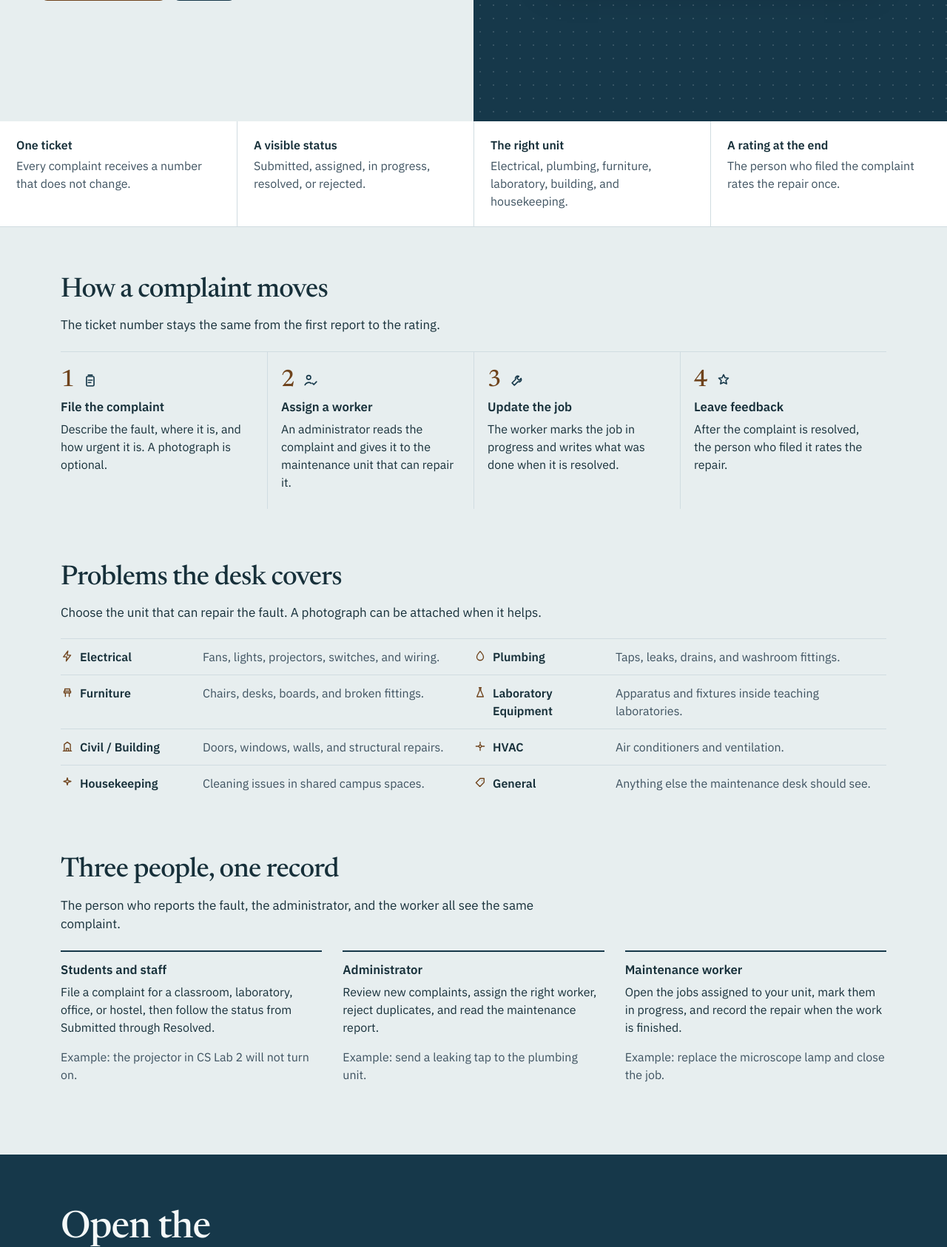
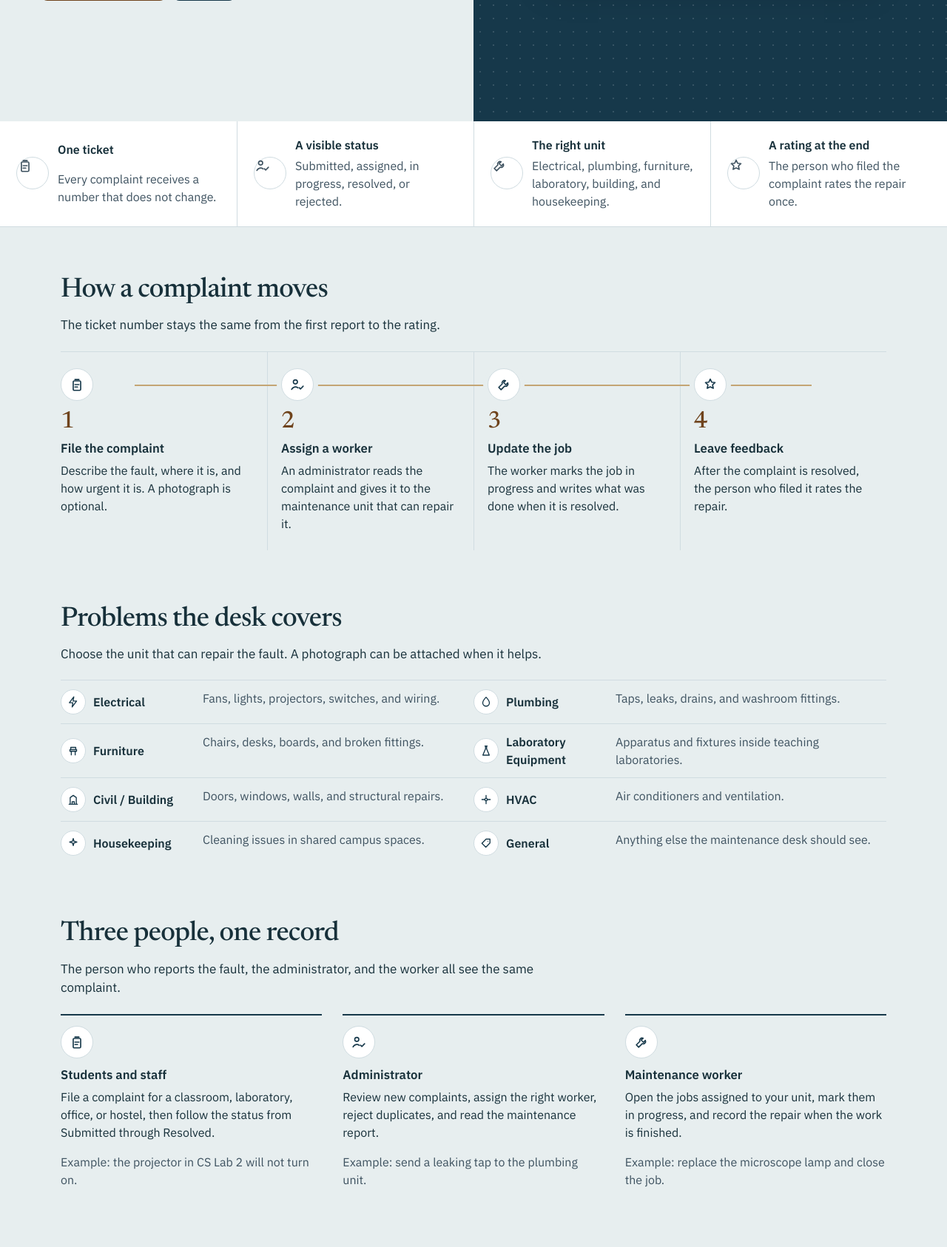
Before and after one commit to hananvirgosofts/fixflow, a PHP site: page / in a window 1280 px wide. Shown: the part 637-2323 px from the top of the page at 74% size. Run offline with PHP 8.4, Linux system fonts and the light colour scheme; data that the repository does not hold is empty.

Commit message:
Animate each homepage module with its own icon.
The complaint path draws itself, and each repair type moves when it is pointed at.

Co-authored-by: Cursor <cursoragent@cursor.com>

```diff
--- a/assets/css/style.css
+++ b/assets/css/style.css
@@ -460,6 +460,66 @@ a {
     color: var(--navy);
 }
 
+.mod-mark {
+    width: 44px;
+    height: 44px;
+    border-radius: 50%;
+    display: inline-flex;
+    align-items: center;
+    justify-content: center;
+    background: #fff;
+    border: 1px solid var(--line);
+    color: var(--navy);
+    margin-bottom: 12px;
+}
+
+.process .mod-mark {
+    box-shadow: 0 0 0 6px var(--fog);
+}
+
+.mod-mark .ico {
+    width: 22px;
+    height: 22px;
+}
+
+.desk-strip div {
+    display: grid;
+    grid-template-columns: 44px minmax(0, 1fr);
+    column-gap: 12px;
+    align-items: center;
+}
+
+.desk-strip .mod-mark {
+    grid-row: 1 / span 2;
+    margin-bottom: 0;
+}
+
+.process .mod-mark {
+    animation: mark-in 0.5s ease both;
+}
+
+.process .col-md-6:nth-child(2) .mod-mark { animation-delay: 0.15s; }
+.process .col-md-6:nth-child(3) .mod-mark { animation-delay: 0.3s; }
+.process .col-md-6:nth-child(4) .mod-mark { animation-delay: 0.45s; }
+
+.mod-file .ico path {
+    animation: ink 0.85s ease both;
+}
+
+.mod-assign .ico path:last-of-type {
+    animation: ink 0.5s ease 0.35s both;
+}
+
+.mod-work .ico {
+    transform-origin: 68% 72%;
+    animation: work-swing 1.4s ease-in-out 0.4s 2;
+}
+
+.mod-rate .ico {
+    transform-origin: center;
+    animation: star-pop 0.75s ease 0.55s both;
+}
+
 .step h3,
 .roles h3 {
     font-size: 1.05rem;
@@ -483,16 +543,62 @@ a {
 
 .catalog dt {
     display: flex;
-    align-items: flex-start;
-    gap: 8px;
-    font-weight: 600;
-}
-
-.catalog dt .ico {
+    align-items: center;
+    gap: 10px;
+    font-weight: 600;
+}
+
+.catalog dt .cat-ico {
+    width: 34px;
+    height: 34px;
+    border-radius: 50%;
+    display: inline-flex;
+    align-items: center;
+    justify-content: center;
+    flex: 0 0 auto;
+    background: #fff;
+    border: 1px solid var(--line);
+    color: var(--navy);
+}
+
+.catalog dt .cat-ico .ico {
     width: 18px;
     height: 18px;
-    margin-top: 2px;
-    color: var(--brass-deep);
+    margin: 0;
+}
+
+.cat-bolt:hover .ico,
+.cat-bolt:focus-within .ico {
+    animation: bolt-flash 0.55s ease;
+}
+
+.cat-drop:hover .ico,
+.cat-drop:focus-within .ico {
+    animation: drop-fall 0.7s ease;
+}
+
+.cat-fan:hover .ico,
+.cat-fan:focus-within .ico {
+    transform-origin: center;
+    animation: fan-spin 1s linear infinite;
+}
+
+.cat-spark:hover .ico,
+.cat-spark:focus-within .ico {
+    transform-origin: center;
+    animation: spark-pop 0.55s ease;
+}
+
+.cat-chair:hover .ico,
+.cat-chair:focus-within .ico {
+    transform-origin: bottom center;
+    animation: chair-sit 0.45s ease;
+}
+
+.cat-flask:hover .ico,
+.cat-flask:focus-within .ico {
+    transform-origin: 50% 80%;
+    animation: flask-tip 0.55s ease;
 }
 
 .catalog dd {
@@ -1385,6 +1491,25 @@ a.ticket:hover {
 @media (min-width: 992px) {
     .hero .row { min-height: calc(100vh - 76px); }
     .hero-copy { padding: 72px 56px 64px; }
+    .process {
+        position: relative;
+    }
+    .process::after {
+        content: "";
+        position: absolute;
+        top: 44px;
+        left: 9%;
+        right: 9%;
+        height: 2px;
+        background: var(--brass);
+        transform-origin: left center;
+        animation: grow-bar 1s ease both;
+        z-index: 0;
+    }
+    .process .mod-mark {
+        position: relative;
+        z-index: 1;
+    }
     .process .step {
         padding-left: 18px;
         border-left: 1px solid var(--line);
--- a/includes/head.php
+++ b/includes/head.php
@@ -6,4 +6,4 @@
 <meta name="theme-color" content="#16384A">
 <link rel="icon" href="assets/favicon.svg" type="image/svg+xml">
 <link rel="stylesheet" href="assets/vendor/bootstrap.min.css">
-<link rel="stylesheet" href="assets/css/style.css?v=6">
+<link rel="stylesheet" href="assets/css/style.css?v=8">
--- a/index.php
+++ b/index.php
@@ -74,18 +74,22 @@ require __DIR__ . '/includes/header.php';
 
 <section class="desk-strip" aria-label="What stays on the record">
     <div>
+        <span class="mod-mark mod-file"><?= icon('complaints') ?></span>
         <strong>One ticket</strong>
         <span>Every complaint receives a number that does not change.</span>
     </div>
     <div>
+        <span class="mod-mark mod-assign"><?= icon('user-check') ?></span>
         <strong>A visible status</strong>
         <span>Submitted, assigned, in progress, resolved, or rejected.</span>
     </div>
     <div>
+        <span class="mod-mark mod-work"><?= icon('wrench') ?></span>
         <strong>The right unit</strong>
         <span>Electrical, plumbing, furniture, laboratory, building, and housekeeping.</span>
     </div>
     <div>
+        <span class="mod-mark mod-rate"><?= icon('star') ?></span>
         <strong>A rating at the end</strong>
         <span>The person who filed the complaint rates the repair once.</span>
     </div>
@@ -97,28 +101,32 @@ require __DIR__ . '/includes/header.php';
     <div class="row g-0 process">
         <div class="col-md-6 col-lg-3">
             <article class="step">
-                <span class="step-no"><span>1</span><?= icon('complaints') ?></span>
+                <span class="mod-mark mod-file"><?= icon('complaints') ?></span>
+                <span class="step-no">1</span>
                 <h3>File the complaint</h3>
                 <p>Describe the fault, where it is, and how urgent it is. A photograph is optional.</p>
             </article>
         </div>
         <div class="col-md-6 col-lg-3">
             <article class="step">
-                <span class="step-no"><span>2</span><?= icon('user-check') ?></span>
+                <span class="mod-mark mod-assign"><?= icon('user-check') ?></span>
+                <span class="step-no">2</span>
                 <h3>Assign a worker</h3>
                 <p>An administrator reads the complaint and gives it to the maintenance unit that can repair it.</p>
             </article>
         </div>
         <div class="col-md-6 col-lg-3">
             <article class="step">
-                <span class="step-no"><span>3</span><?= icon('wrench') ?></span>
+                <span class="mod-mark mod-work"><?= icon('wrench') ?></span>
+                <span class="step-no">3</span>
                 <h3>Update the job</h3>
                 <p>The worker marks the job in progress and writes what was done when it is resolved.</p>
             </article>
         </div>
         <div class="col-md-6 col-lg-3">
             <article class="step">
-                <span class="step-no"><span>4</span><?= icon('star') ?></span>
+                <span class="mod-mark mod-rate"><?= icon('star') ?></span>
+                <span class="step-no">4</span>
                 <h3>Leave feedback</h3>
                 <p>After the complaint is resolved, the person who filed it rates the repair.</p>
             </article>
@@ -131,8 +139,9 @@ require __DIR__ . '/includes/header.php';
     <p class="section-lead">Choose the unit that can repair the fault. A photograph can be attached when it helps.</p>
     <dl class="catalog">
         <?php foreach (category_catalog() as $category): ?>
+            <?php $catIcon = category_icon_name($category[0]); ?>
             <div>
-                <dt class="with-ico"><?= icon(category_icon_name($category[0])) ?><?= e($category[0]) ?></dt>
+                <dt><span class="cat-ico cat-<?= e($catIcon) ?>"><?= icon($catIcon) ?></span><?= e($category[0]) ?></dt>
                 <dd><?= e($category[1]) ?></dd>
             </div>
         <?php endforeach; ?>
@@ -144,16 +153,19 @@ require __DIR__ . '/includes/header.php';
     <p class="section-lead">The person who reports the fault, the administrator, and the worker all see the same complaint.</p>
     <div class="roles">
         <section>
+            <span class="mod-mark mod-file"><?= icon('complaints') ?></span>
             <h3>Students and staff</h3>
             <p>File a complaint for a classroom, laboratory, office, or hostel, then follow the status from Submitted through Resolved.</p>
             <p class="example">Example: the projector in CS Lab 2 will not turn on.</p>
         </section>
         <section>
+            <span class="mod-mark mod-assign"><?= icon('user-check') ?></span>
             <h3>Administrator</h3>
             <p>Review new complaints, assign the right worker, reject duplicates, and read the maintenance report.</p>
             <p class="example">Example: send a leaking tap to the plumbing unit.</p>
         </section>
         <section>
+            <span class="mod-mark mod-work"><?= icon('wrench') ?></span>
             <h3>Maintenance worker</h3>
             <p>Open the jobs assigned to your unit, mark them in progress, and record the repair when the work is finished.</p>
             <p class="example">Example: replace the microscope lamp and close the job.</p>
```
Also changed, not shown: other parts of assets/css/style.css (+48 -0 lines).
